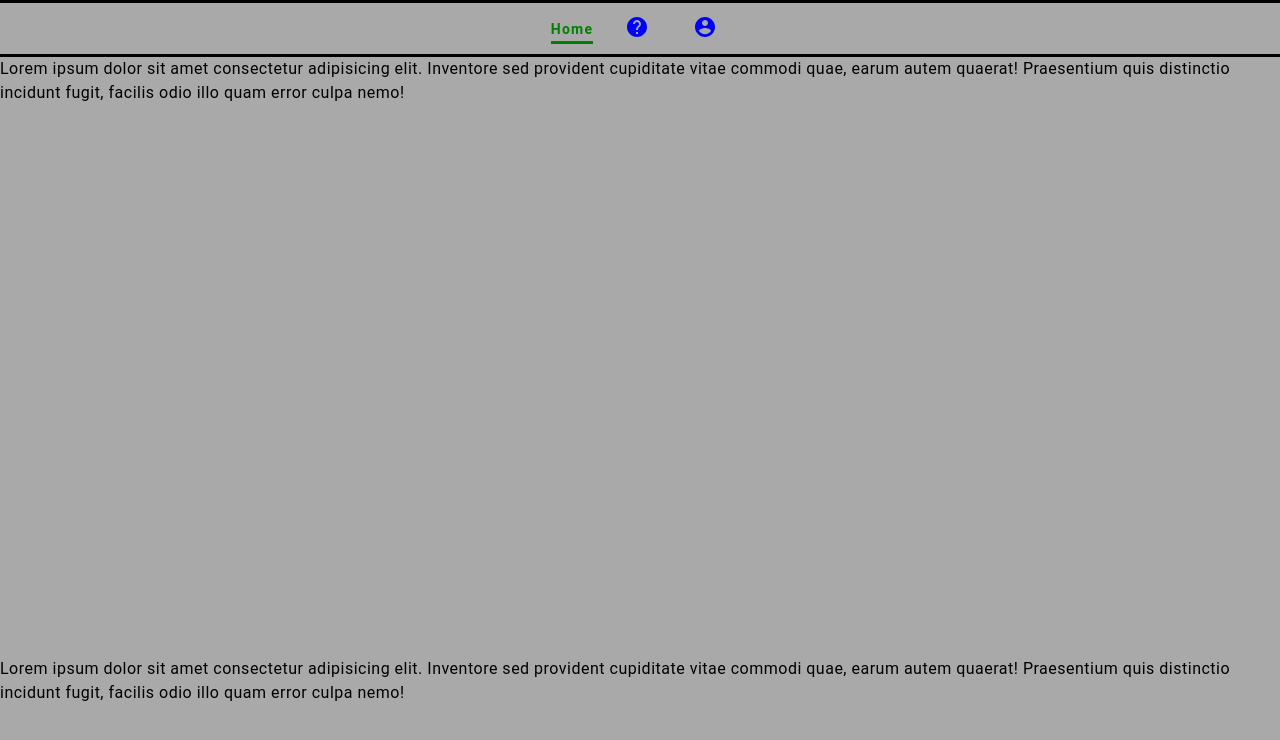
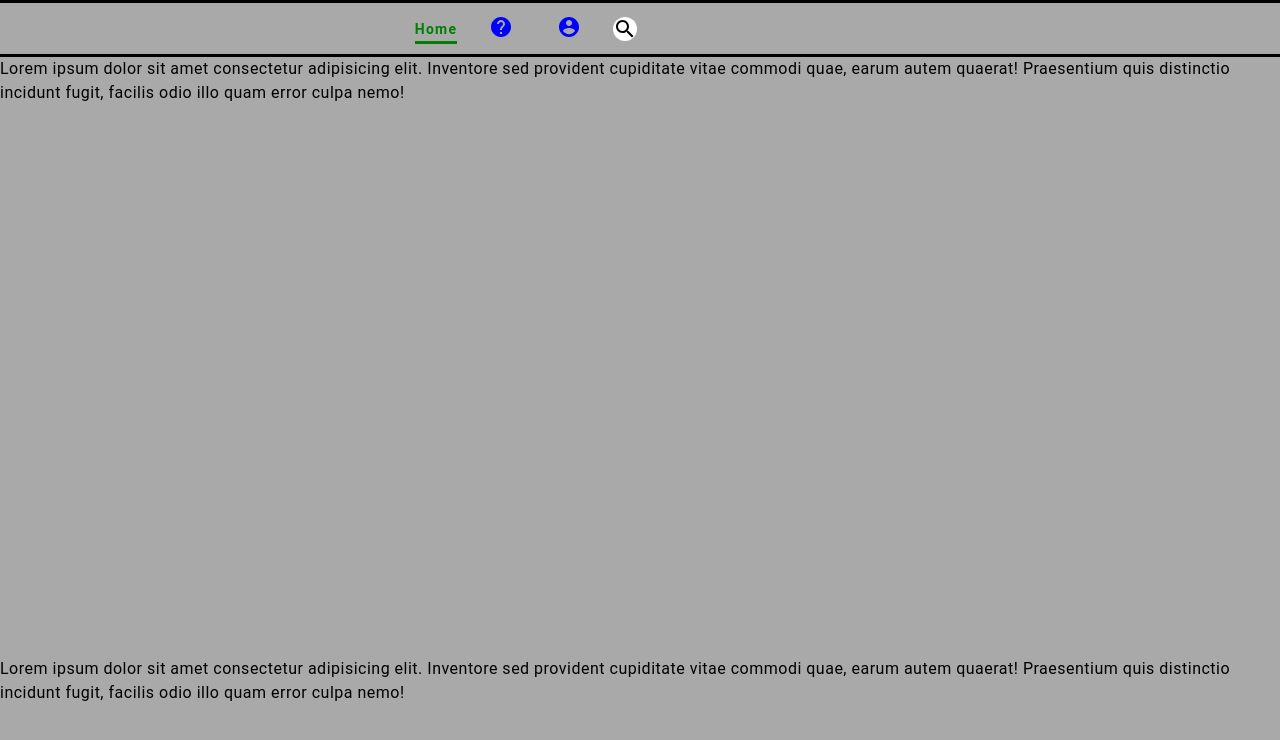
Before and after one commit to JuanDeccechis/Base, a React (Create React App) app: page / in a window 1280 px wide. Shown: the top 740 px of the page. Built offline with nearby package versions, Linux system fonts and the light colour scheme.

Commit message:
search button en nav bar

```diff
--- a/src/App.css
+++ b/src/App.css
@@ -145,7 +145,7 @@ a { /* centrado vertical */
 
 article {
   height: calc(100vh - 57px);
-  overflow-y: scroll;
+  overflow-y : auto; /* show scrollbar only when need it*/
   background-color: var(--theme-page-icon);
 }
 
--- a/src/components/nav/Nav.jsx
+++ b/src/components/nav/Nav.jsx
@@ -1,5 +1,6 @@
 import React, { Component } from "react";
 import { NavLink } from "react-router-dom";
+import Search from '../search/Search';
 import './nav.css';
 import HelpIcon from '@material-ui/icons/Help';
 import AccountCircleIcon from '@material-ui/icons/AccountCircle';
@@ -10,6 +11,7 @@ class Nav extends Component {
   }
 
   render(){
+      console.log(this.props.isMobile);
       return(
         <ul className="nav">
             <li>
@@ -21,6 +23,11 @@ class Nav extends Component {
             <li>
                 <NavLink to="/login" className="link" activeClassName="active"> <AccountCircleIcon className="icon" /> </NavLink>
             </li>
+            {!this.props.isMobile &&
+                <li className="search-bar">
+                    <Search />
+                </li>
+            }
         </ul>
       )
   }
--- a/src/components/nav/nav.css
+++ b/src/components/nav/nav.css
@@ -34,6 +34,10 @@ ul {
     padding-bottom: 4px;
 }
 
+.search-bar {
+    width: 252px;
+}
+
 @media screen and (min-width: 992px) {
     .nav {
         top: 0;
--- /dev/null
+++ b/src/components/search/Search.jsx
@@ -0,0 +1,22 @@
+import React, { Component } from "react";
+import './search.css'
+import SearchIcon from '@material-ui/icons/Search';
+
+class Search extends Component {
+  constructor(props) {
+    super(props);
+  }
+
+  render() {
+    return (
+    <div className="search">
+        <div className="container-input-search">
+            <input type="text" name="search" className="input-search" placeholder="Buscar"></input>
+        </div>
+        <SearchIcon />
+    </div>
+    )
+  }
+}
+
+export default Search;
--- /dev/null
+++ b/src/components/search/search.css
@@ -0,0 +1,29 @@
+.search {
+    transition: all 0.5s;
+    width: 24px;
+    height: 24px;
+    background-color: rgb(255, 255, 255);
+    border-radius: 30px;
+    display: flex;
+    flex-direction: row;
+}
+
+.search:hover {
+    width: 100%;
+}
+
+.container-input-search {
+    width: calc(100% - 24px);
+    transition: all 1.0s;
+    padding-left: 0;
+    overflow-x: hidden;
+    height: 100%;
+}
+
+.search:hover .container-input-search {
+    padding-left: 6px;
+}
+
+.input-search {
+    height: calc(100% - 8px);
+}
--- a/src/pages/Router.jsx
+++ b/src/pages/Router.jsx
@@ -31,7 +31,7 @@ class Router extends Component {
     return (
       <div className="container">
         <BrowserRouter basename="/Base">
-          <Nav />
+          <Nav isMobile={this.state.width >= 992 ? false : true}/>
           <Switch>
             <Route exact path="/" component={HomePage}></Route>
             <Route path="/login" component={LoginPage}></Route>
```
